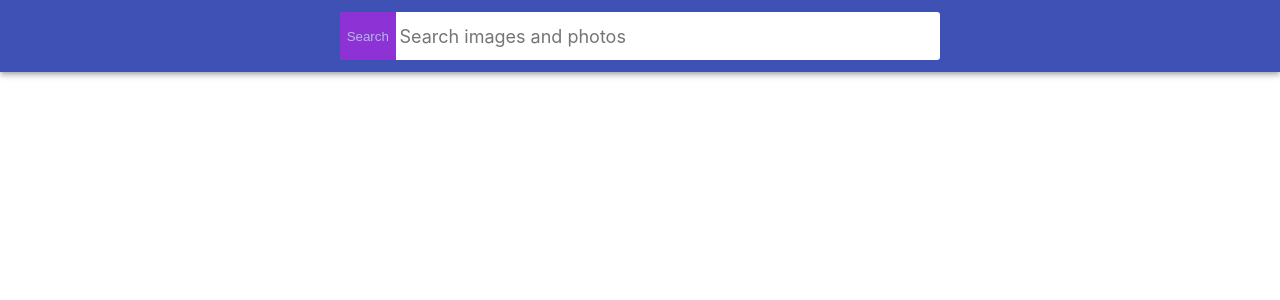
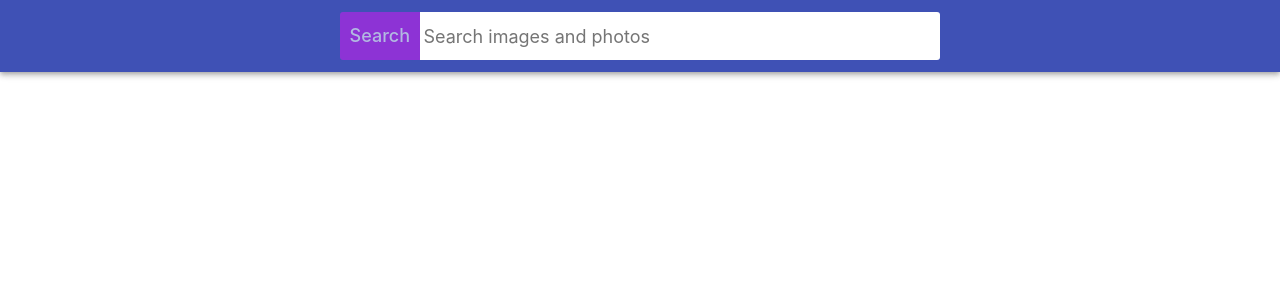
Before and after one commit to Qweeqer/goit-react-hw-03-image-finder, a React (Create React App) app: page / in a window 1280 px wide. Shown: the top 300 px of the page. Built offline with nearby package versions, Linux system fonts and the light colour scheme.

Commit message:
Update Searchbar.styled.js

```diff
--- a/src/components/Searchbar/Searchbar.styled.js
+++ b/src/components/Searchbar/Searchbar.styled.js
@@ -31,11 +31,19 @@ export const Form = styled.form`
 
 export const SearchButton = styled.button`
   display: inline-block;
-  width: 10%;
+  width: 15%;
   height: 48px;
   border: 0;
   background-color: #c220eb;
   color: #fff;
+
+  cursor: pointer;
+  font-family: inherit;
+  font-size: 18px;
+  line-height: 1.33;
+  font-style: normal;
+  font-weight: 500;
+
   opacity: 0.6;
   transition: opacity 250ms cubic-bezier(0.4, 0, 0.2, 1);
   cursor: pointer;
```
